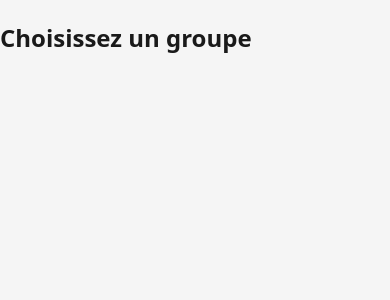
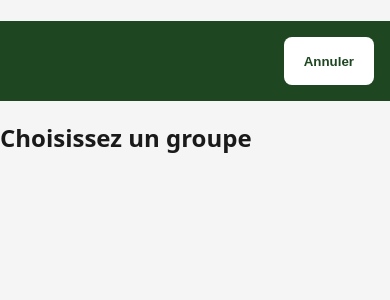
Before and after one commit to Airdeon/FestivalCount, a Django app: template checkin/templates/checkin/register.html in a window 390 px wide. Shown: the top 300 px of the page. Run offline with Django 5.2, Linux system fonts and the light colour scheme; the template is opened without the code that fills it: values that come from a table or form of the project are taken from there, others are empty; data comes from the database, SQL or seed files in the repository; tables that the repository leaves empty hold one stand-in row (values such as "Sample post").

Commit message:
style: ajoute le CSS mobile-first de la page d'enregistrement
Co-Authored-By: Claude Sonnet 5 <noreply@anthropic.com>

```diff
--- a/checkin/static/checkin/css/base.css
+++ b/checkin/static/checkin/css/base.css
@@ -29,3 +29,114 @@ body {
     background-color: #e6f4ea;
     color: #1e4620;
 }
+
+.no-active-edition {
+    text-align: center;
+    font-size: 1.5rem;
+    padding: 3rem 1rem;
+    color: #555;
+}
+
+.button-grid {
+    display: grid;
+    grid-template-columns: repeat(auto-fill, minmax(120px, 1fr));
+    gap: 0.75rem;
+    padding: 1rem;
+}
+
+.group-button,
+.origin-button {
+    min-height: 88px;
+    font-size: 1.25rem;
+    font-weight: 600;
+    border: none;
+    border-radius: 12px;
+    background-color: #2563eb;
+    color: #ffffff;
+    cursor: pointer;
+    padding: 0.5rem;
+    touch-action: manipulation;
+}
+
+.group-button:active,
+.origin-button:active {
+    background-color: #1d4ed8;
+}
+
+.group-button:disabled,
+.origin-button:disabled {
+    background-color: #93a3c4;
+    cursor: not-allowed;
+}
+
+#back-button {
+    min-height: 56px;
+    font-size: 1.1rem;
+    margin: 1rem;
+    padding: 0.5rem 1.5rem;
+    border: none;
+    border-radius: 8px;
+    background-color: #e5e7eb;
+    cursor: pointer;
+}
+
+.confirmation {
+    display: flex;
+    align-items: center;
+    justify-content: space-between;
+    gap: 1rem;
+    background-color: #1e4620;
+    color: #ffffff;
+    padding: 1rem;
+    font-size: 1.1rem;
+}
+
+.confirmation button {
+    min-height: 48px;
+    padding: 0.5rem 1.25rem;
+    border: none;
+    border-radius: 8px;
+    background-color: #ffffff;
+    color: #1e4620;
+    font-weight: 600;
+    cursor: pointer;
+}
+
+.error-message {
+    background-color: #611a15;
+    color: #ffffff;
+    padding: 1rem;
+    text-align: center;
+    font-size: 1.1rem;
+}
+
+#autre-form {
+    display: flex;
+    gap: 0.5rem;
+    padding: 1rem;
+}
+
+#autre-form input {
+    flex: 1;
+    font-size: 1.1rem;
+    padding: 0.75rem;
+    border: 1px solid #ccc;
+    border-radius: 8px;
+}
+
+#autre-form button {
+    min-height: 48px;
+    padding: 0.5rem 1.5rem;
+    border: none;
+    border-radius: 8px;
+    background-color: #2563eb;
+    color: #ffffff;
+    font-weight: 600;
+    cursor: pointer;
+}
+
+@media (min-width: 768px) {
+    .button-grid {
+        grid-template-columns: repeat(auto-fill, minmax(160px, 1fr));
+    }
+}
```
